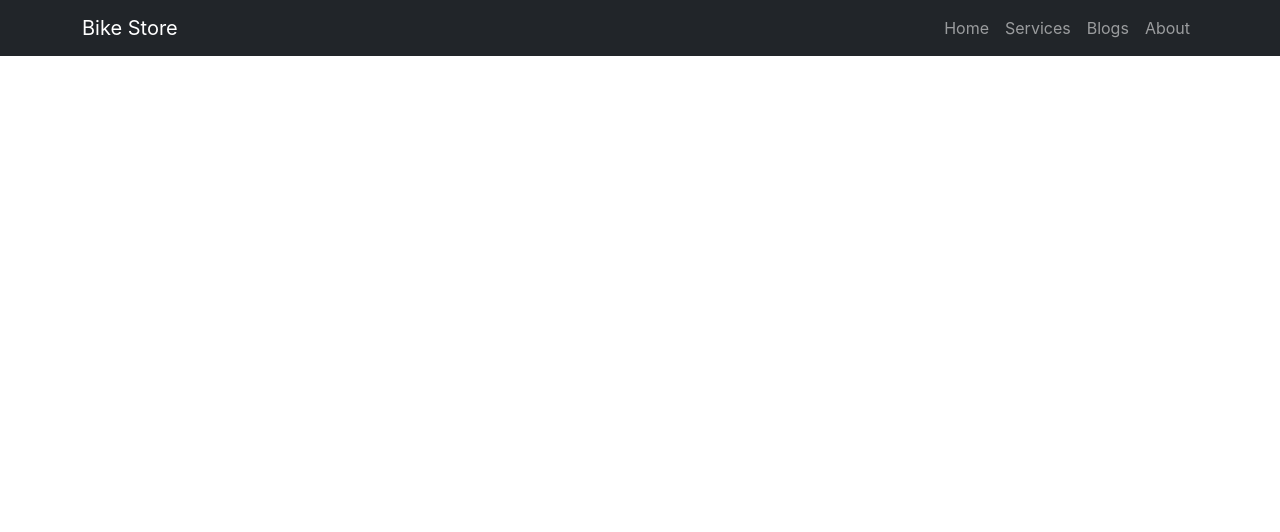
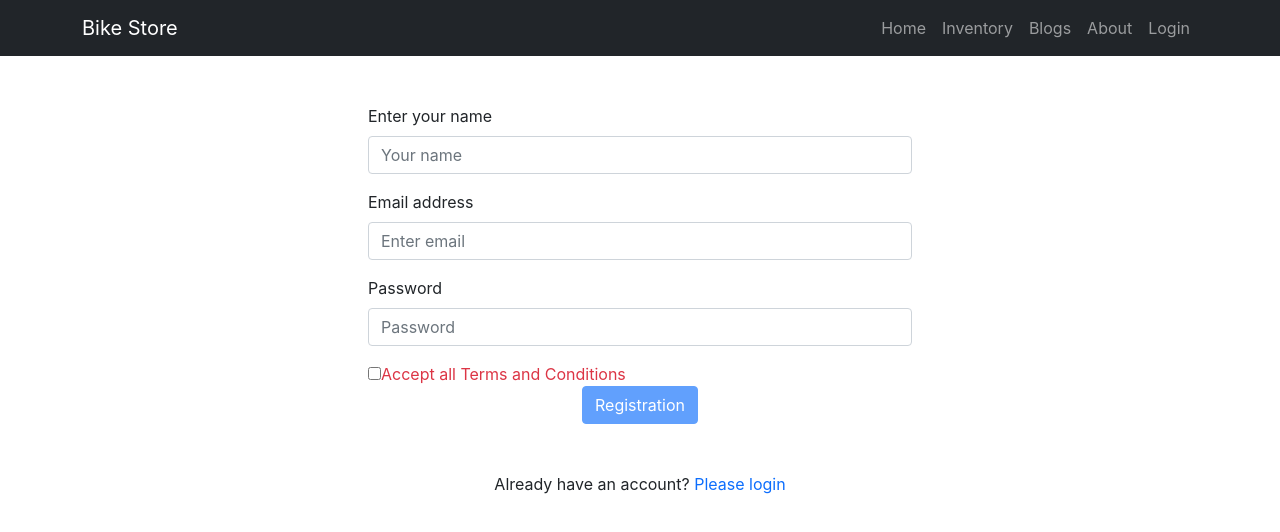
Before and after one commit to Kamruzzamannaim/WarehouseManagement-clientSide, a React (Create React App) app: page /registration in a window 1280 px wide. Shown: the top 532 px of the page. Built offline with nearby package versions, Linux system fonts and the light colour scheme; no server answers.

Commit message:
login registration added

```diff
--- a/package.json
+++ b/package.json
@@ -7,11 +7,14 @@
     "@testing-library/react": "^13.3.0",
     "@testing-library/user-event": "^13.5.0",
     "bootstrap": "^5.1.3",
+    "firebase": "^9.8.4",
     "react": "^18.2.0",
     "react-bootstrap": "^2.4.0",
     "react-dom": "^18.2.0",
+    "react-firebase-hooks": "^5.0.3",
     "react-router-dom": "^6.3.0",
     "react-scripts": "5.0.1",
+    "react-toastify": "^9.0.5",
     "web-vitals": "^2.1.4"
   },
   "scripts": {
--- a/public/product.json
+++ b/public/product.json
@@ -47,7 +47,7 @@
   },
   {
     "supplier": "BMW",
-    "id": 16,
+    "id": 6,
     "name": "2022 R 1250 RT",
     "price": "$24,195",
     "description": "The R 1250 RT is the perfect companion for your tour: Its legendary BMW ShiftCam Boxer engine pulls just as powerfully over country roads as it does over winding mountain passes. Its new front end makes it look more dynamic and slimmer. On the other hand, there is a wide range of features such as the extra-large 10.25 TFT display or available Active Cruise Control (ACC) - providing extra comfort on your journey. At the end of the day, you sit back relaxed knowing that the next tour is always the greatest. ",
--- a/src/App.js
+++ b/src/App.js
@@ -1,8 +1,11 @@
 import { Route, Routes } from 'react-router-dom';
+import { ToastContainer } from 'react-toastify';
 import './App.css';
 import Blog from './components/pages/Blog/Blog';
 import Header from './components/pages/Home/Header/Header';
 import Home from './components/pages/Home/Home/Home';
+import Login from './components/pages/Login/Login/Login';
+import Registration from './components/pages/Login/Registration/Registration';
 
 function App() {
   return (
@@ -10,9 +13,13 @@ function App() {
      <Header></Header>
      <Routes>
      <Route path='/' element={<Home></Home>}></Route>
+     {/* <Route path='/products/:id' ></Route> */}
      <Route path='/home' element={<Home></Home>}></Route>
      <Route path='/blog' element={<Blog></Blog>}></Route>
+     <Route path='/login' element={<Login></Login>}></Route>
+     <Route path='/registration' element={<Registration></Registration>}></Route>
      </Routes>
+     <ToastContainer></ToastContainer>
     </div>
   );
 }
--- a/src/components/pages/Bike/Bike.js
+++ b/src/components/pages/Bike/Bike.js
@@ -1,17 +1,22 @@
 import './Bike.css';
 const Bike = ({bike}) => {
-  const  {name,img,description,price,quantity}=bike;
+  const  {name,img,description,price,quantity,id}=bike;
+  const handleUpdate=(id)=>{
+    console.log(id);
+
+  }
     return (
         <div className='bike'>
 
             <div className="bikeImg mx-auto">
             <img src={img} alt="" />
             </div>
-           <div className="bike-info text-center">
+           <div className="bike-info text-center p-2">
            <h2 className='pt-3'>{name}</h2>
             <p>{description}</p>
-            <small>Price: {price}</small>
+            <p>Price: {price}</p>
            <p>Quantity: {quantity}</p>
+           <button type="button" className="btn btn-outline-primary  "onClick={()=>handleUpdate(id)}>Update</button>
            </div>
         </div>
     );
--- a/src/components/pages/Home/Header/Header.js
+++ b/src/components/pages/Home/Header/Header.js
@@ -1,9 +1,15 @@
+import { signOut } from 'firebase/auth';
 import Container from 'react-bootstrap/Container';
 import Nav from 'react-bootstrap/Nav';
 import Navbar from "react-bootstrap/Navbar";
+import { useAuthState } from 'react-firebase-hooks/auth';
 import { Link } from "react-router-dom";
-
+import auth from '../../../../firebase.init';
 const Header = () => {
+  const [user] = useAuthState(auth);
+  const handleSignout=()=>{
+    signOut(auth);
+  }
   return (
     <div>
        <Navbar collapseOnSelect expand="lg" sticky="top" bg="dark" variant="dark" >
@@ -17,16 +23,16 @@ const Header = () => {
             <Nav>
               <Nav.Link as={Link} to='/'>Home</Nav.Link>
               <Nav.Link
-              href="home#services">Services</Nav.Link>
+              as={Link} to='/inventory'>Inventory</Nav.Link>
               <Nav.Link as={Link} to='/blog'>Blogs</Nav.Link>
               <Nav.Link as={Link} to="/about">
                 About
               </Nav.Link>
-             {/* {user? <button onClick={handleSignout}>signout</button> :
+             {user? <button className='btn btn-link text-decoration-none text-white' onClick={handleSignout}>signout</button> :
                <Nav.Link as={Link} to="/login">
                Login
              </Nav.Link>
-             } */}
+             }
             </Nav>
           </Navbar.Collapse>
         </Container>
--- /dev/null
+++ b/src/components/pages/Login/Login/Login.js
@@ -0,0 +1,98 @@
+import { useRef } from "react";
+import { Form } from "react-bootstrap";
+import Button from "react-bootstrap/esm/Button";
+import { useSendPasswordResetEmail, useSignInWithEmailAndPassword } from "react-firebase-hooks/auth";
+import { useLocation, useNavigate } from "react-router-dom";
+import { toast } from 'react-toastify';
+import auth from "../../../../firebase.init";
+const Login = () => {
+    const emailRef = useRef("");
+  const navigate = useNavigate();
+  const location = useLocation();
+  let from = location.state?.from?.pathname || "/";
+  let errorElement;
+  const navigateRegister = () => {
+    navigate("/registration");
+  };
+  const [
+    signInWithEmailAndPassword,
+    user,
+    loading,
+    error,
+  ] = useSignInWithEmailAndPassword(auth);
+  const [sendPasswordResetEmail, sending] = useSendPasswordResetEmail(auth);
+  const handleSubmit = (event) => {
+    event.preventDefault();
+    const email = event.target.email.value;
+    const password = event.target.password.value;
+    signInWithEmailAndPassword(email,password);
+  };
+  if (loading || sending) {
+    return <p>Loading</p>;
+  }
+  if (user) {
+    navigate(from, { replace: true });
+  }
+  if (error) {
+    errorElement = <p className="text-danger">Error: {error?.message}</p>;
+  }
+  const resetPassword = async () => {
+    const email = emailRef.current.value;
+    if (email) {
+      await sendPasswordResetEmail(email);
+      toast("sent email");
+    } else {
+      toast("please enter your email");
+    }
+  };
+  return (
+    <div>
+      <Form onSubmit={handleSubmit} className="w-50 mx-auto p-5">
+        <Form.Group className="mb-3" controlId="formBasicEmail">
+          <Form.Label>Email address</Form.Label>
+          <Form.Control
+            type="email"
+            placeholder="Enter email"
+            name="email" ref={emailRef}
+            required
+          />
+        </Form.Group>
+
+        <Form.Group className="mb-3" controlId="formBasicPassword">
+          <Form.Label>Password</Form.Label>
+          <Form.Control
+            type="password"
+            placeholder="Password"
+            name="password"
+            required
+          />
+        </Form.Group>
+        <Button className="d-flex mx-auto" variant="primary" type="submit">
+          Login
+        </Button>
+      </Form>
+      {errorElement}
+      <p className="text-center">
+        Don't have an account?{" "}
+        <button
+          className="btn btn-link  text-decoration-none"
+          onClick={navigateRegister}
+        >
+          {" "}
+          Please register
+        </button>
+      </p>
+      <p>
+        Forget Password?
+        <button
+          className="btn btn-link text-primary pe-auto text-decoration-none"
+          onClick={resetPassword}
+        >
+          Reset Password
+        </button>
+        </p>
+    </div>
+  );
+};
+
+export default Login;
--- /dev/null
+++ b/src/components/pages/Login/Registration/Registration.js
@@ -0,0 +1,93 @@
+import { useState } from "react";
+import Button from "react-bootstrap/Button";
+import Form from "react-bootstrap/Form";
+import { useCreateUserWithEmailAndPassword, useUpdateProfile } from "react-firebase-hooks/auth";
+import { Link, useNavigate } from "react-router-dom";
+import auth from "../../../../firebase.init";
+const Registration = () => {
+  const [agree, setAgree] = useState(false);
+  const navigate = useNavigate();
+  const navigateLogin = () => {
+    navigate("/login");
+  };
+  const [createUserWithEmailAndPassword, user, loading, error] =
+    useCreateUserWithEmailAndPassword(auth,{sendEmailVerification: true});
+    const [updateProfile, updating] = useUpdateProfile(auth);
+
+  const handleRegister = async (event) => {
+    event.preventDefault();
+    const name = event.target.name.value;
+    const email = event.target.email.value;
+    const password = event.target.password.value;
+    console.log(email, password);
+    await createUserWithEmailAndPassword(email, password);
+    await updateProfile({ displayName: name });
+    navigate("/home");
+  };
+  if (loading || updating) {
+    return <p>Loading</p>;
+  }
+  if (user) {
+   navigate('/home');
+  }
+  return (
+    <div>
+      <Form onSubmit={handleRegister} className="w-50 mx-auto p-5">
+        <Form.Group className="mb-3" controlId="formBasicName">
+          <Form.Label>Enter your name</Form.Label>
+          <Form.Control type="text" name="name" placeholder="Your name" />
+        </Form.Group>
+        <Form.Group className="mb-3" controlId="formBasicEmail">
+          <Form.Label>Email address</Form.Label>
+          <Form.Control
+            type="email"
+            name="email"
+            placeholder="Enter email"
+            required
+          />
+        </Form.Group>
+
+        <Form.Group className="mb-3" controlId="formBasicPassword">
+          <Form.Label>Password</Form.Label>
+          <Form.Control
+            type="password"
+            name="password"
+            placeholder="Password"
+            required
+          />
+        </Form.Group>
+        <input
+          onClick={() => setAgree(!agree)}
+          type="checkbox"
+          name="terms"
+          id="terms"
+        />
+
+        <label className={agree ? "" : "text-danger"} htmlFor="terms">
+          Accept all Terms and Conditions
+        </label>
+        <Button
+          disabled={!agree}
+          className="d-flex mx-auto"
+          variant="primary"
+          type="submit"
+        >
+          Registration
+        </Button>
+      </Form>
+      <p className="text-center">
+        Already have an account?{" "}
+        <Link
+          to="/login"
+          className="text-primary pe-auto text-decoration-none"
+          onClick={navigateLogin}
+        >
+          Please login
+        </Link>
+      </p>
+      {error?.message}
+    </div>
+  );
+};
+
+export default Registration;
--- /dev/null
+++ b/src/firebase.init.js
@@ -0,0 +1,20 @@
+// Import the functions you need from the SDKs you need
+import { initializeApp } from "firebase/app";
+import { getAuth } from 'firebase/auth';
+// TODO: Add SDKs for Firebase products that you want to use
+// https://firebase.google.com/docs/web/setup#available-libraries
+
+// Your web app's Firebase configuration
+const firebaseConfig = {
+  apiKey: "AIzaSyDbN96cHuzysBQZ-ypW6megVGnV4sQ37hc",
+  authDomain: "bike-warehouse-b07ab.firebaseapp.com",
+  projectId: "bike-warehouse-b07ab",
+  storageBucket: "bike-warehouse-b07ab.appspot.com",
+  messagingSenderId: "129449847929",
+  appId: "1:129449847929:web:58a8eded75dd7c5fd038a8"
+};
+
+// Initialize Firebase
+const app = initializeApp(firebaseConfig);
+const auth =getAuth(app);
+export default auth;
```
Also changed, not shown: src/components/pages/Login/Login/Login.css (added), src/components/pages/Login/Registration/Registration.css (added), 1 other file (tests, documents, lock files or other folders).
